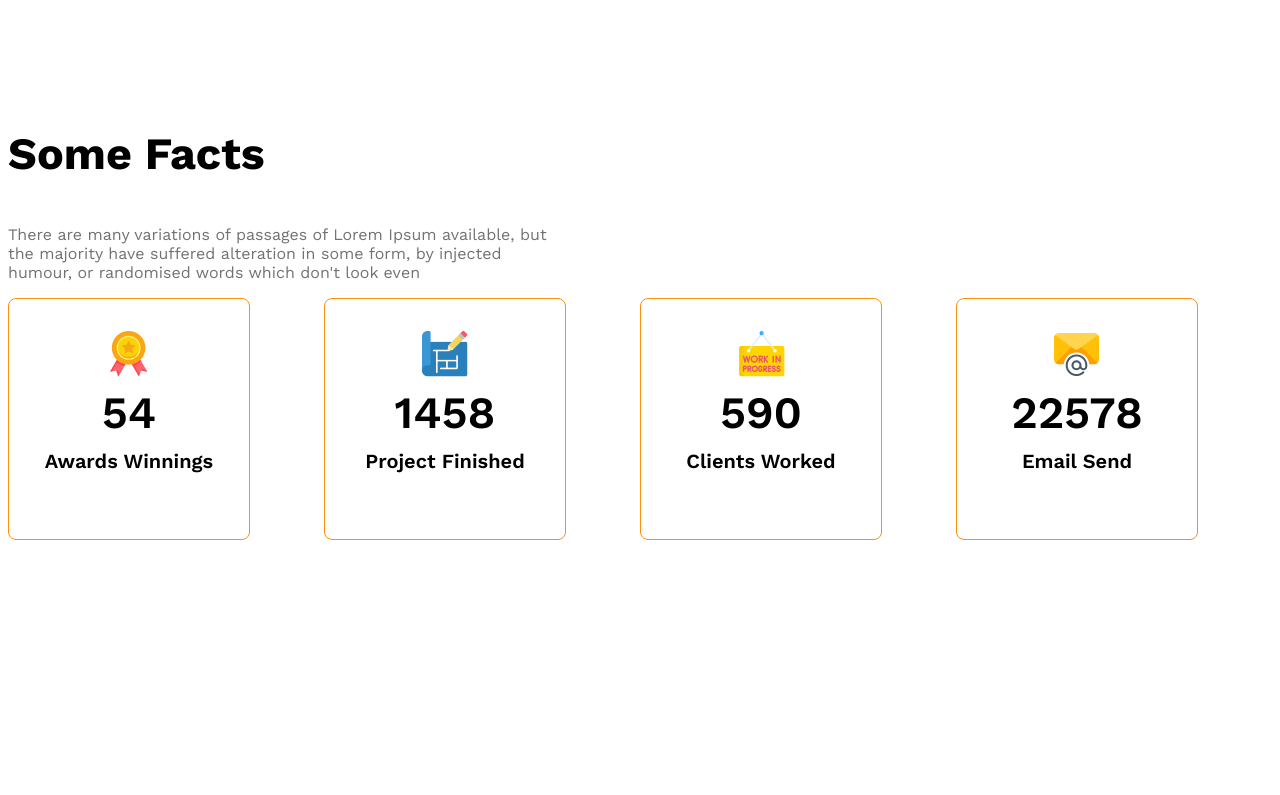
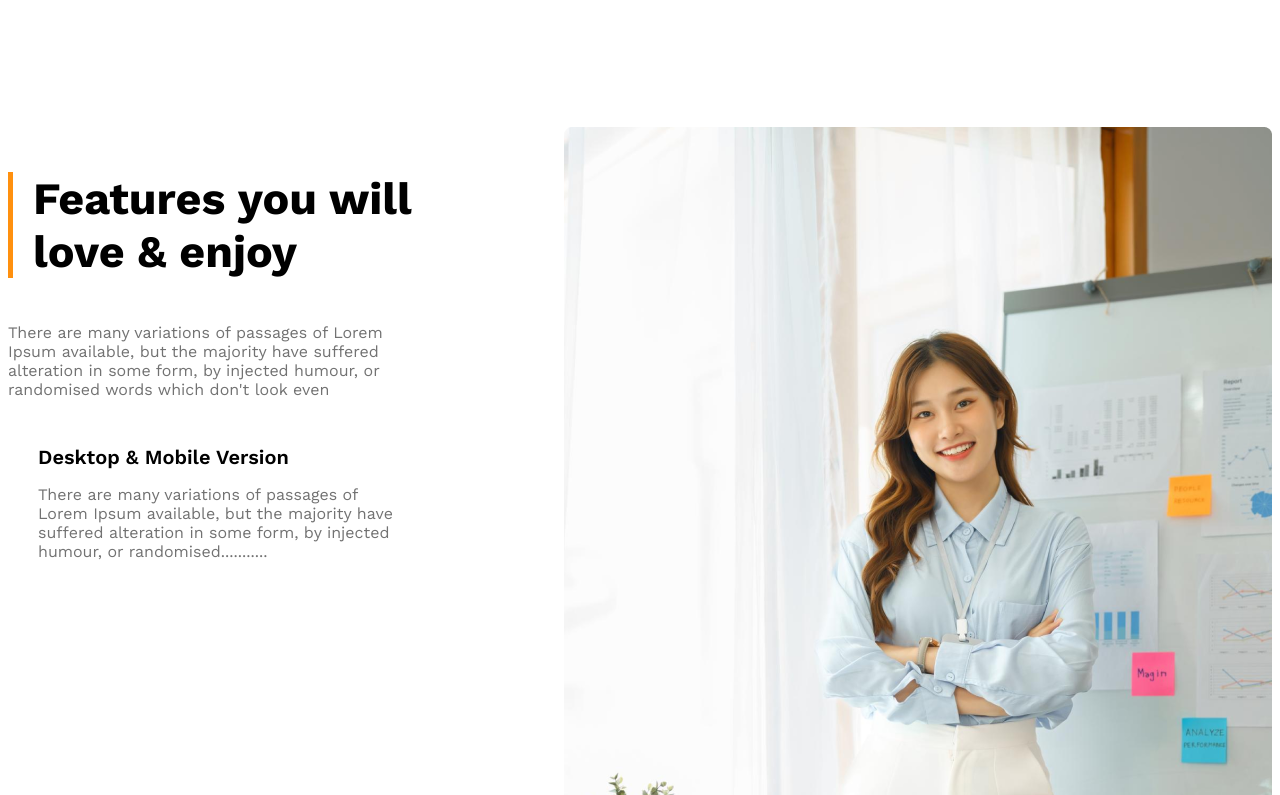
Before and after one commit to Avoy55548/Architects-Project, a plain HTML site: page index.html in a window 1280 px wide. Shown: the part 2025-2820 px from the top of the page. Before the commit the page ends 2573 px from the top, so only its background shows below. Drawn offline with nearby package versions, Linux system fonts and the light colour scheme.

Commit message:
added features

```diff
--- a/index.html
+++ b/index.html
@@ -66,7 +66,35 @@
         </div>
       </section>
 
-      <!-- More features -->
+      <!-- Extra Features -->
+      <section class="features display-flex">
+        <div>
+          <h3 id="feature-section-title" class="section-title">
+            Features you will <br />love & enjoy
+          </h3>
+          <p class="text-light-gray">
+            There are many variations of passages of Lorem Ipsum available, but
+            the majority have suffered alteration in some form, by injected
+            humour, or randomised words which don't look even
+          </p>
+
+          <!-- Feature-cards -->
+
+          <div class="feature-card">
+            <h4 class="feature-title">Desktop & Mobile Version</h4>
+            <p class="text-light-gray">
+              There are many variations of passages of Lorem Ipsum available,
+              but the majority have suffered alteration in some form, by
+              injected humour, or randomised...........
+            </p>
+          </div>
+        </div>
+        <div>
+          <img src="images/architect.png" alt="" />
+        </div>
+      </section>
+
+      <!-- Facts -->
       <section>
         <h3 class="section-title">Some Facts</h3>
         <p class="text-light-gray fact-desc">
@@ -106,7 +134,26 @@
           </div>
         </div>
       </section>
-      <!-- some facts -->
+
+      <!-- sponsors -->
+
+      <section class="sponsors">
+        <div class="sponsor-info">
+          <h3 class="section-title">Our Sponsors</h3>
+          <p class="text-light-gray">
+            There are many variations of passages of Lorem Ipsum available, but
+            the majority have suffered alteration.
+          </p>
+        </div>
+
+        <div class="sponsor-company">
+          <img src="images/sponsors/spotify.png" alt="" />
+          <img src="images/sponsors/google.png" alt="" />
+          <img src="images/sponsors/amazon.png" alt="" />
+          <img src="images/sponsors/telerama.png" alt="" />
+          <img src="images/sponsors/figma.png" alt="" />
+        </div>
+      </section>
     </main>
 
     <footer></footer>
--- a/style.css
+++ b/style.css
@@ -123,6 +123,29 @@ main {
   font-weight: 500;
 }
 
+.features {
+  gap: 140px;
+}
+
+#feature-section-title {
+  border-left: 5px solid #ff900e;
+  padding-left: 20px;
+}
+
+.feature-card {
+  padding: 30px;
+  box-shadow: 0 4 30px 0 rgba(0, 0, 0, 0.06);
+  margin-bottom: 20px;
+  border-radius: 8px;
+}
+
+.feature-card .feature-title {
+  font-weight: 600;
+  font-size: 1.25rem;
+  margin-top: 0px;
+  margin-bottom: 0px;
+}
+
 /* fact related style*/
 
 .fact-container {
```
